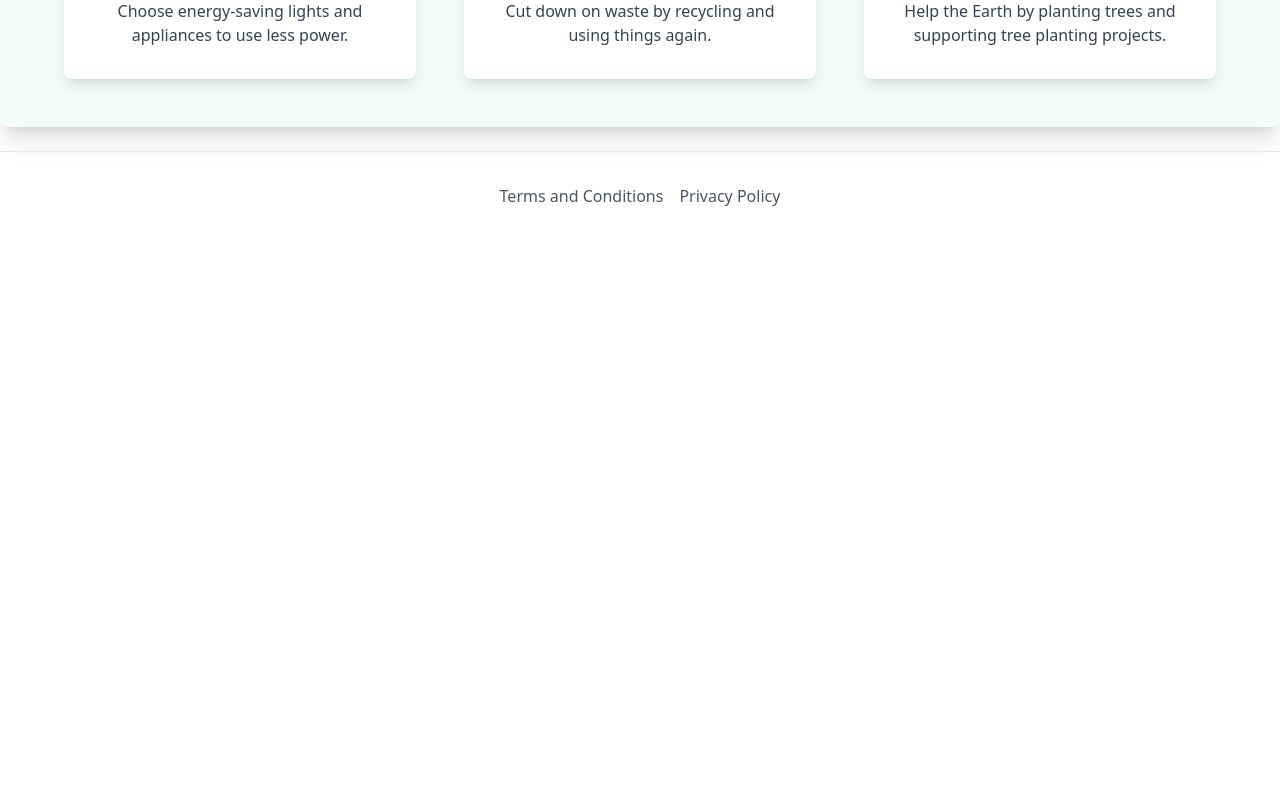
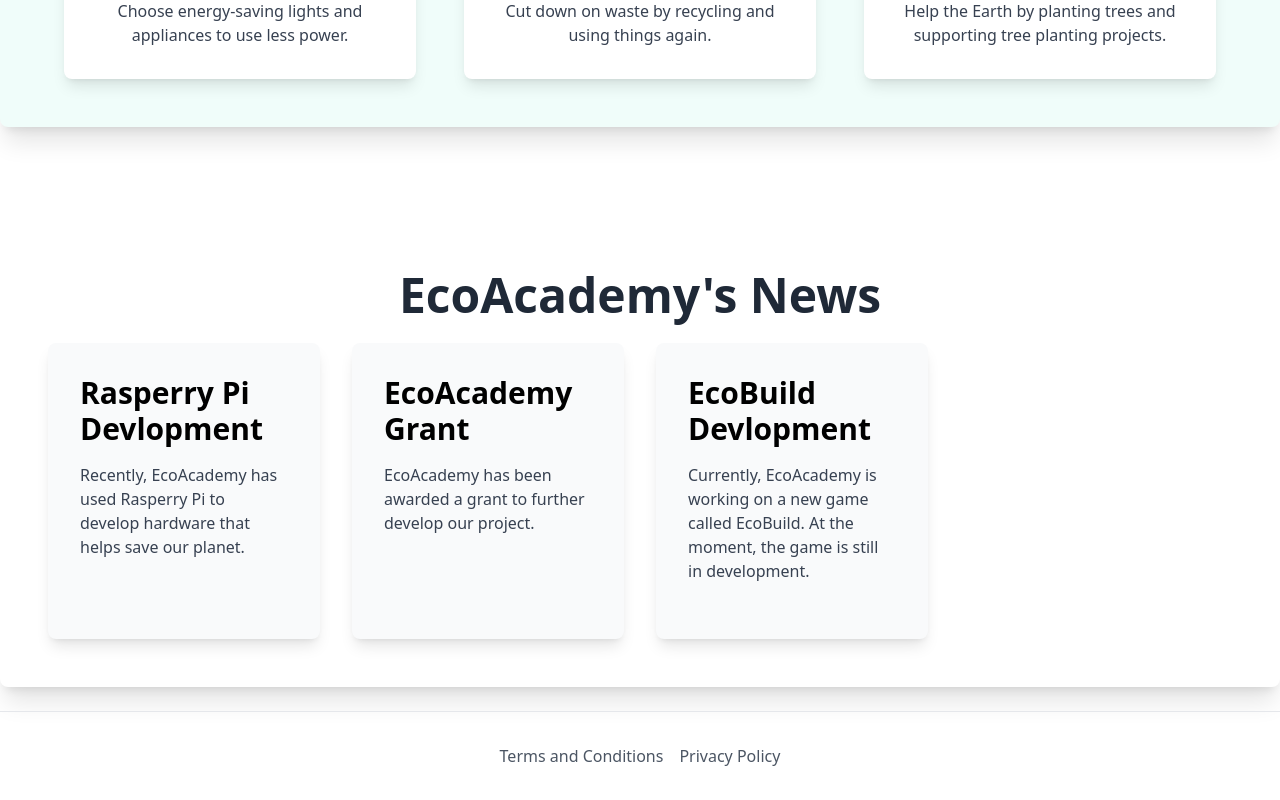
Before and after one commit to EcoAcademy/EcoAcademy, a Next.js app: page / in a window 1280 px wide. Shown: the part 2423-3223 px from the top of the page. Before the commit the page ends 2663 px from the top, so only its background shows below. Built offline with nearby package versions, Linux system fonts and the light colour scheme.

Commit message:
feat: add news section to homepage with updates on EcoAcademy projects

```diff
--- a/src/app/page.tsx
+++ b/src/app/page.tsx
@@ -114,6 +114,31 @@
       </div>
     </div>
 
+    {/* News Section */}
+    <div className="mt-24 bg-white p-12 rounded-lg shadow-xl text-center">
+      <h2 className="text-4xl sm:text-5xl font-extrabold mb-6 text-gray-800">EcoAcademy's News</h2>
+      <div className="grid grid-cols-1 md:grid-cols-2 lg:grid-cols-4 gap-8 text-left">
+        <div className="bg-gray-50 shadow-lg rounded-lg p-8">
+          <h3 className="text-3xl font-semibold mb-4">Rasperry Pi Devlopment</h3>
+          <p className="text-gray-700 mb-6">
+          Recently, EcoAcademy has used Rasperry Pi to develop hardware that helps save our planet.
+          </p>
+        </div>
+        <div className="bg-gray-50 shadow-lg rounded-lg p-8">
+          <h3 className="text-3xl font-semibold mb-4">EcoAcademy Grant</h3>
+          <p className="text-gray-700 mb-6">
+          EcoAcademy has been awarded a grant to further develop our project.
+          </p>
+        </div>
+        <div className="bg-gray-50 shadow-lg rounded-lg p-8">
+          <h3 className="text-3xl font-semibold mb-4">EcoBuild Devlopment</h3>
+          <p className="text-gray-700 mb-6">
+            Currently, EcoAcademy is working on a new game called EcoBuild. At the moment, the game is still in development.
+          </p>
+        </div>
+      </div>
+    </div>
+
     {/* Footer */}
     <Footer />
   </div>
```
Also changed, not shown: 1 other file (tests, documents, lock files or other folders).
